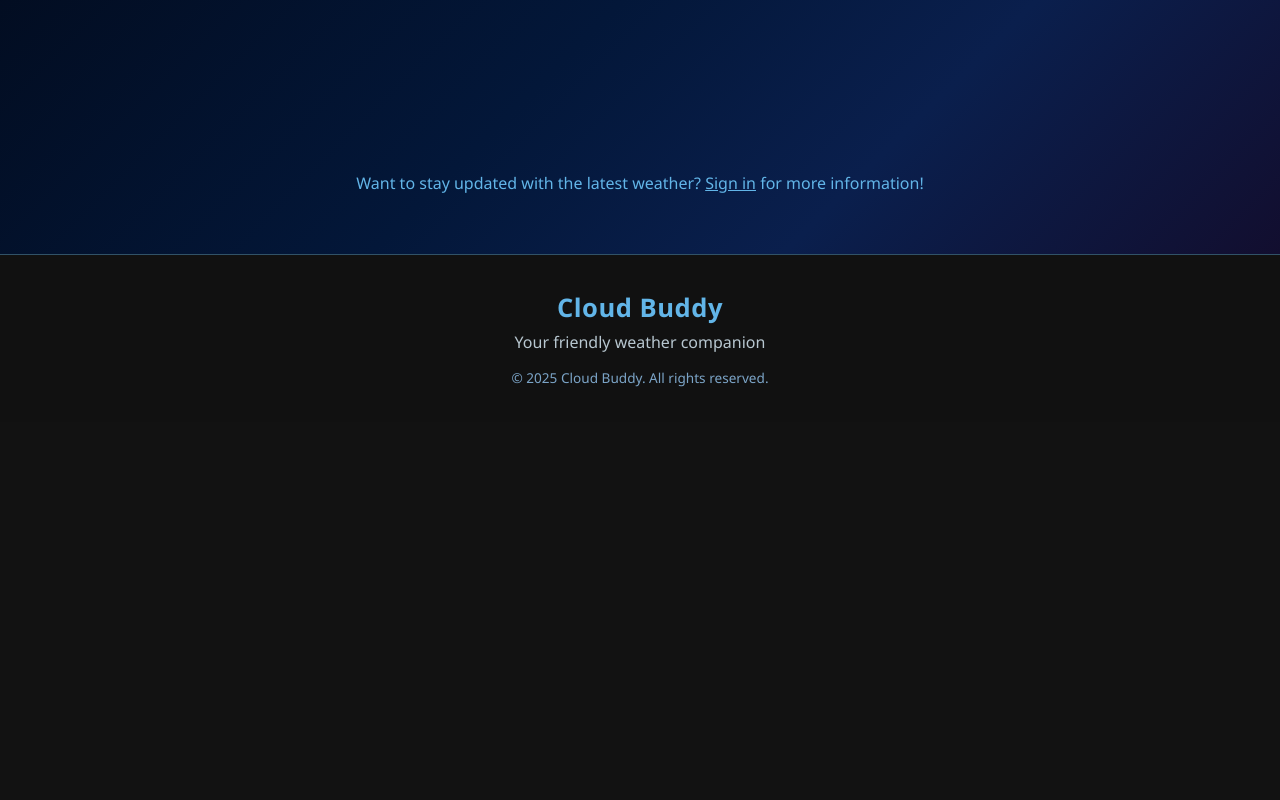
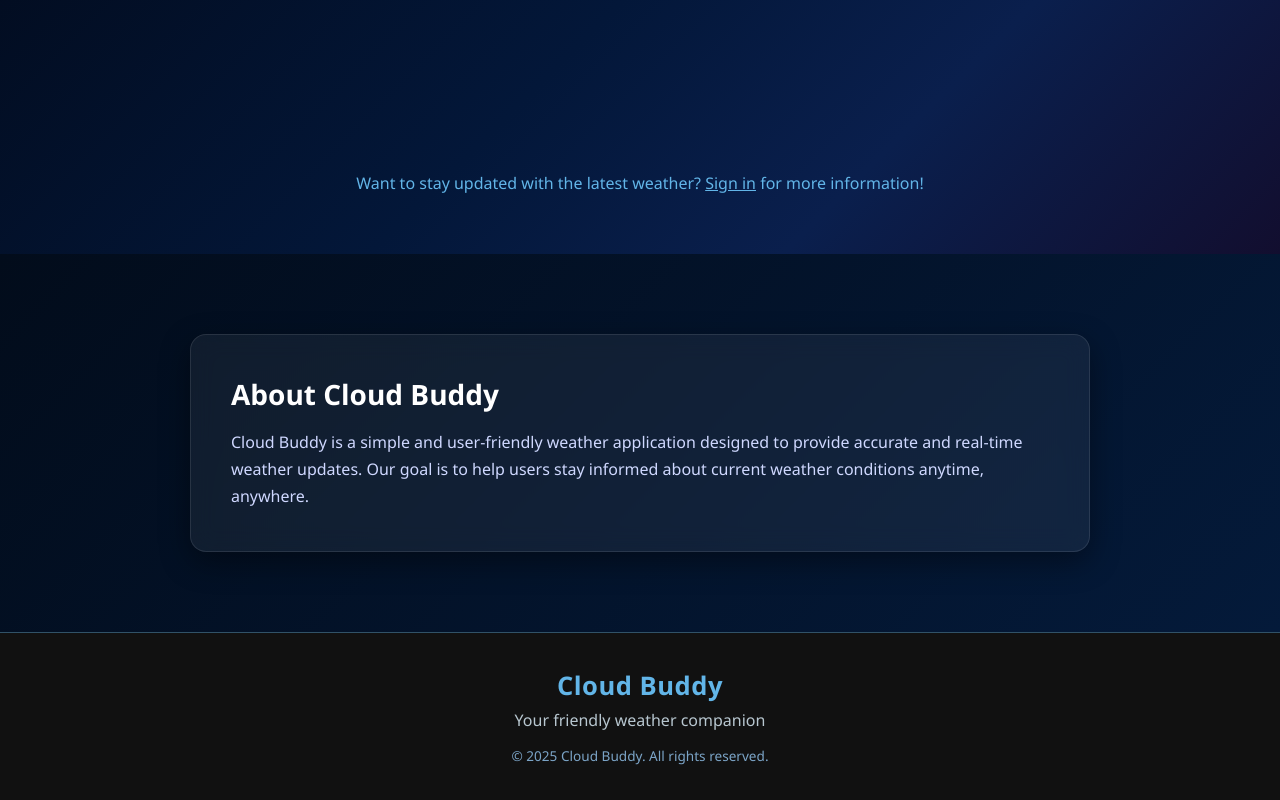
Before and after one commit to Arunitavk/CloudBuddy, a plain HTML site: page index.html in a window 1280 px wide. Shown: the part 922-1722 px from the top of the page. Before the commit the page ends 1344 px from the top, so only its background shows below. Drawn offline with nearby package versions, Linux system fonts and the light colour scheme.

Commit message:
Added about section

```diff
--- a/index.html
+++ b/index.html
@@ -18,8 +18,8 @@
             <a href="#home">Home</a>
             <a href="#weather">Current Weather</a>
             <a href="#about">About</a>
-            <a href="#contact">Contact</a>
-            <a href="#help">Help</a>
+            <a href="#footer-end">Contact</a>
+            <a href="#footer-end">Help</a>
         </nav>
         <div class="button">
             <button class="b" onclick="window.location.href='signup.html'">Sign up</button>
@@ -60,12 +60,25 @@
         <p id="description"></p>
     </div>
         <div class="more-info">
-            <p>Want to stay updated with the latest weather? <a href="#signin">Sign in</a> for more information!</p>
+            <p>Want to stay updated with the latest weather? <a href="signin.html">Sign in</a> for more information!</p>
         </div>
     </section>
 
+    <!-- About -->
+    <section id="about" class="about-section">
+    <div class="about-card">
+        <h2>About Cloud Buddy</h2>
+        <p>
+            Cloud Buddy is a simple and user-friendly weather application designed to
+            provide accurate and real-time weather updates. Our goal is to help users
+            stay informed about current weather conditions anytime, anywhere.
+        </p>
+    </div>
+</section>
+
+
     <!-- Footer -->
-    <footer>
+    <footer id = "footer-end">
         <div class="footer-content">
             <div class="footer-left">
                 <h3>Cloud Buddy</h3>
--- a/style.css
+++ b/style.css
@@ -219,6 +219,41 @@ nav a:hover{
 .more-info a:hover {
     color: #fff;
 }
+
+/* ABOUT */
+.about-section {
+    padding: 80px 20px;
+    background: linear-gradient(135deg, #020c1b, #041a3a);
+    display: flex;
+    justify-content: center;
+    align-items: center;
+}
+
+.about-card {
+    max-width: 900px;
+    width: 100%;
+    background: rgba(255, 255, 255, 0.06);
+    backdrop-filter: blur(12px);
+    -webkit-backdrop-filter: blur(12px);
+    border-radius: 16px;
+    padding: 40px;
+    box-shadow: 0 10px 30px rgba(0, 0, 0, 0.4);
+    color: #e0e0e0;
+    border: 1px solid rgba(255, 255, 255, 0.1);
+}
+
+.about-card h2 {
+    font-size: 28px;
+    margin-bottom: 16px;
+    color: #ffffff;
+}
+
+.about-card p {
+    font-size: 16px;
+    line-height: 1.7;
+    color: #cfd8ff;
+}
+
 /* FOOTER */
 footer {
     background: rgba(18, 18, 18, 0.4);
```
